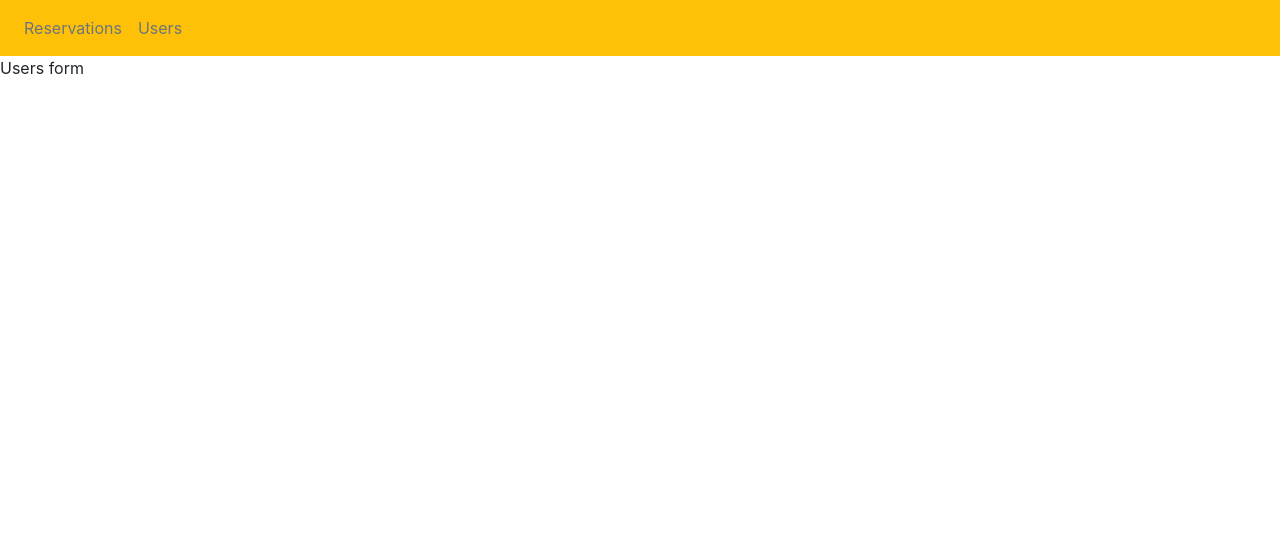
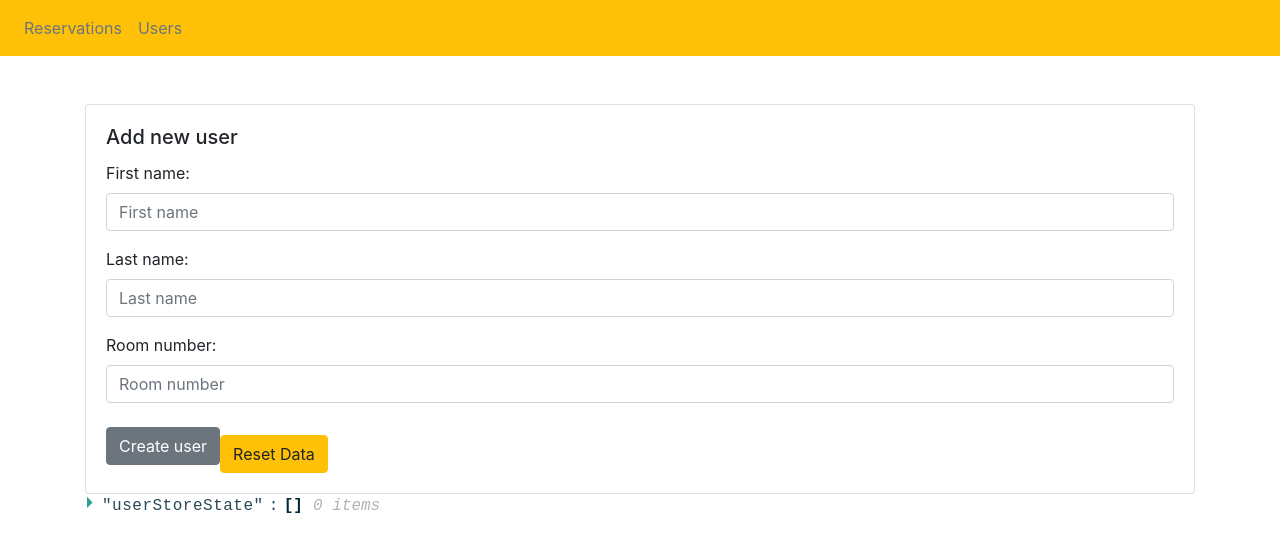
Before and after one commit to jkKania/React_washingmachine_reservations, a React (Create React App) app: page /users in a window 1280 px wide. Shown: the top 552 px of the page. Built offline with nearby package versions, Linux system fonts and the light colour scheme.

Commit message:
Add users

```diff
--- a/src/App.js
+++ b/src/App.js
@@ -1,8 +1,7 @@
 import React, { Component } from "react";
 import "./App.css";
-import { Reservations } from "./components";
+import { Reservations, Users } from "./components";
 import { BrowserRouter as Router, Route, Switch } from "react-router-dom";
-import { Users } from "./components/Users";
 import { NavbarComponent } from "./components/NavbarComponent";
 
 export default class App extends Component {
--- a/src/actions/actionTypes.js
+++ b/src/actions/actionTypes.js
@@ -1,2 +1,5 @@
 export const CLEAR_RESERVATIONS = "CLEAR_RESERVATIONS";
 export const SAVE_RESERVATIONS = "SAVE_RESERVATIONS";
+export const CREATE_USER = "CREATE_USER";
+export const DELETE_USER = "DELETE_USER";
+export const CLEAR_USERS = "CLEAR_USERS";
--- /dev/null
+++ b/src/actions/user.jsx
@@ -0,0 +1,13 @@
+import * as types from "./actionTypes";
+
+export const createUser = (payload) => ({
+    type: types.CREATE_USER,
+    user: payload
+})
+export const clearUsers = () => ({
+    type: types.CLEAR_USERS,
+})
+export const deleteUser = (payload) => ({
+    type: types.DELETE_USER,
+    user: payload
+})
--- a/src/components/Reservations.jsx
+++ b/src/components/Reservations.jsx
@@ -10,6 +10,7 @@ import { WEEK_DAYS } from "../common/constants";
 import { clearReservations, saveReservations } from "../actions/machine";
 import SingleDayReservations from "./SingleDayReservations";
 import "./Reservations.scss";
+
 
 const validate = (values) => {
   const errors = {};
@@ -46,8 +47,10 @@ const validate = (values) => {
           if (moment(previousReservation.end).add(15, "minutes").isSameOrAfter(reservation.start))
             reservationError.start = "Two reservations too close to each other";
           else if(moment(reservation.start).add(5, "minutes").isBetween(previousReservation.start, previousReservation.end))
+          {
             reservationError.start = "Conflict between two reservations";
             reservationError.end = "Conflict between two reservations";
+          }
         }
       }
 
--- a/src/components/Users.jsx
+++ b/src/components/Users.jsx
@@ -1,5 +1,85 @@
 import React, { Component } from "react";
+import { connect } from "react-redux";
+import { reduxForm, Field, Form } from "redux-form";
+import { Card, Button, CardBody, FormGroup, Container, Label, Input, CardTitle} from "reactstrap";
+import { createUser, clearUsers, deleteUser } from "../actions/user";
+import ReactJson from "react-json-view";
 
-export const Users = () => {
-  return <div>Users form</div>;
+const validate = (values) => {
+  const errors = {};
+
+  return errors;
 };
+const onSubmit = (values) => {
+  console.log(values);
+}
+const Users = ({ createUser,clearUsers, handleSubmit, users, submitting }) => (
+  <Container className="reservations">
+    <Card className="card">
+      <CardBody>
+        <CardTitle>Add new user</CardTitle>
+        <Form onSubmit={handleSubmit(createUser)}>
+          <FormGroup>
+            <Label for="firstName">First name: </Label>
+            <Field
+              type="text"
+              name="firstName"
+              component={Input}
+              placeholder="First name"
+            />
+          </FormGroup>
+          <FormGroup>
+            <Label for="lastName">Last name:</Label>
+            <Field
+              type="text"
+              name="lastName"
+              component={Input}
+              placeholder="Last name"
+            />
+          </FormGroup>
+          <FormGroup>
+            <Label for="roomNumber">Room number:</Label>
+            <Field
+              type="number"
+              name="roomNumber"
+              component={Input}
+              initialValues="0"
+              placeholder="Room number"
+            />
+          </FormGroup>
+          <Button color="secondary" type="submit" disabled={submitting}>
+            Create user
+          </Button>
+          <Button
+            onClick={clearUsers}
+            color="warning"
+            className="reservations__clear-btn"
+          >
+            Reset Data
+          </Button>
+        </Form>
+      </CardBody>
+    </Card>
+
+    <ReactJson src={users} name="userStoreState" />
+  </Container>
+);
+
+const mapStateToProps = (state) => ({
+  users: state.user,
+});
+
+const mapDispatchToProps = {
+  createUser,
+  clearUsers,
+};
+export default connect(
+  mapStateToProps,
+  mapDispatchToProps
+)(
+  reduxForm({
+    form: "users",
+    validate,
+    enableReinitialize: true,
+  })(Users)
+);
--- a/src/components/index.js
+++ b/src/components/index.js
@@ -1,3 +1,5 @@
 import Reservations from "./Reservations";
+import Users from "./Users";
 
 export { Reservations };
+export { Users };
--- a/src/reducers/index.jsx
+++ b/src/reducers/index.jsx
@@ -1,8 +1,10 @@
 import { combineReducers } from "redux";
 import machine from "./machine";
+import user from "./user";
 import { reducer as formReducer } from "redux-form";
 
 export default combineReducers({
   machine,
+  user,
   form: formReducer
 });
--- /dev/null
+++ b/src/reducers/user.jsx
@@ -0,0 +1,17 @@
+import * as types from "./../actions/actionTypes";
+
+const initialState = [];
+
+  export default function user(state = initialState, action) {
+      switch (action.type) {
+          case types.CREATE_USER:
+            return [...state, action.user];
+          case types.CLEAR_USERS:
+            return initialState;
+          case types.DELETE_USER:
+            var index = state.indexOf(action.user);
+            return state.slice(index, 1);
+          default:
+              return state;
+      }
+  };
```
Also changed, not shown: src/reducers/machine.jsx (+1 -8 lines).
